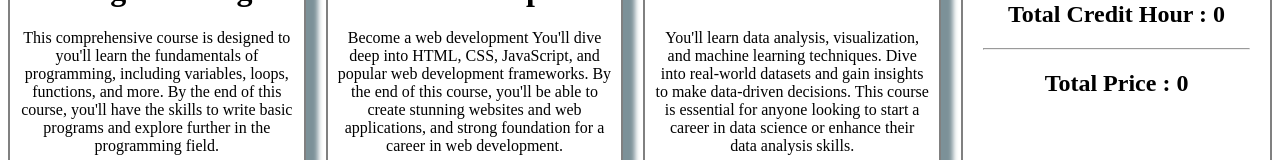
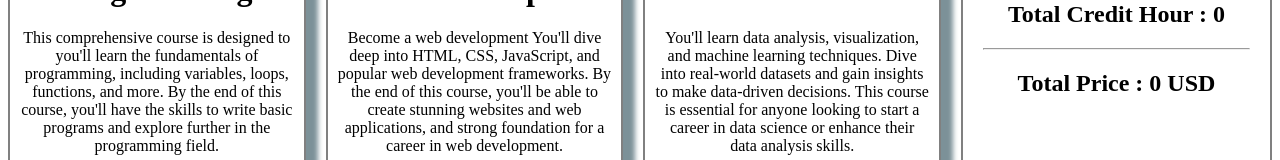
Before and after one commit to Md-Nazmus-Sakib/Course-Registration, a React (Vite) app: page / in a window 1280 px wide. Shown: the part 389-549 px from the top of the page. Built offline with nearby package versions, Linux system fonts and the light colour scheme.

Commit message:
total-price-usd

```diff
--- a/src/component/AllCourses/AllCourses.css
+++ b/src/component/AllCourses/AllCourses.css
@@ -15,7 +15,7 @@
     border: 2px solid grey;
     padding: 20px;
     border-radius: 20px;
-    max-height: 500px;
+    height: 500px;
     position: sticky;
     top: 0;
 }
@@ -31,10 +31,7 @@
         grid-template-columns: 1fr;
     }
 
-    .course-name {
-        height: 650px;
 
-    }
 
     .all-course {
         display: grid;
@@ -50,11 +47,7 @@
 
     }
 
-    .course-name {
 
-        max-height: 600px;
-
-    }
 
     .all-course {
         display: grid;
--- a/src/component/AllCourses/AllCourses.jsx
+++ b/src/component/AllCourses/AllCourses.jsx
@@ -89,7 +89,7 @@ const AllCourses = () => {
                 <hr />
                 <h2>Total Credit Hour : {totalCourseHour}</h2>
                 <hr />
-                <h2>Total Price : {totalPrice}</h2>
+                <h2>Total Price : {totalPrice} USD</h2>
             </div>
 
 
--- a/src/component/Course/Course.css
+++ b/src/component/Course/Course.css
@@ -4,7 +4,7 @@
     border-radius: 20px;
     height: auto;
     position: relative;
-    height: 550px;
+    height: 560px;
 
     padding: 10px;
     box-shadow: 10px 10px 5px 2px rgba(29, 65, 77, 0.581);
```
